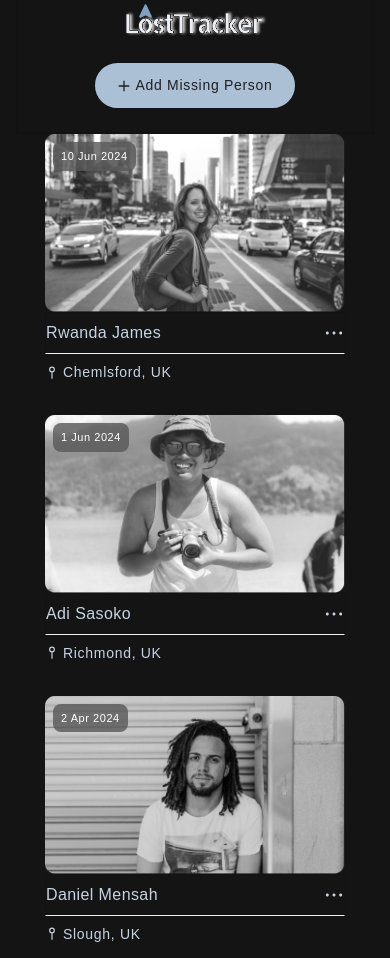
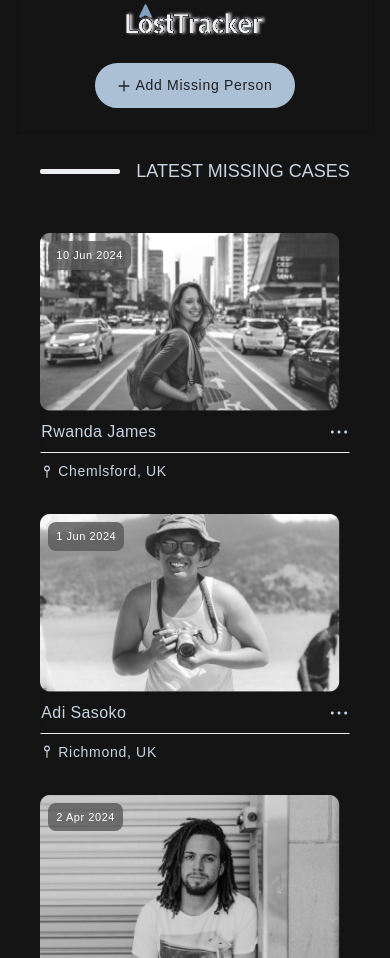
Before and after one commit to joujou144/missing-persons-homepage, a Next.js app: page / in a window 390 px wide. Shown: the part 2780-3738 px from the top of the page. Built offline with nearby package versions, Linux system fonts and the light colour scheme; a web font is replaced by a local one.

Commit message:
fix why component layout

```diff
--- a/app/Why.tsx
+++ b/app/Why.tsx
@@ -20,8 +20,8 @@ const Why = () => {
   return (
     <section id="why" className="xl-container relative pt-[5.5rem]">
       <div className="max-container">
-        <div className="mx-4 lg:flex lg:justify-between xl:gap-10">
-          <div className="lg:w-[40%] xl:w-1/2 border-2 flex flex-col gap-6 lg:justify-between">
+        <div className="mx-4 lg:flex lg:gap-6 lg:items-start xl:gap-10">
+          <div className="lg:w-1/2 border-2 flex flex-col gap-6 lg:justify-between">
             <div className=" bg-slate-300 rounded-xl p-6 flex flex-col text-dark-100">
               <Heading variant="header-dark" label="the reason" />
 
@@ -46,7 +46,7 @@ const Why = () => {
 
           <MissingPersons
             missing={persons}
-            className="lg:w-[55%] xl:w-1/2 order-first md:my-6 lg:my-0"
+            className="lg:w-1/2 order-first py-6 min-[900px]:py-0"
           />
         </div>
         <p className="text-center capitalize bold-content mt-6 mb-10 text-primary-700">
--- a/components/MissingPersons.tsx
+++ b/components/MissingPersons.tsx
@@ -3,6 +3,7 @@ import Image from "next/image";
 import { PersonProps } from "@/constant";
 import { GrLocationPin } from "react-icons/gr";
 import { RxDotsHorizontal } from "react-icons/rx";
+import Heading from "./Heading";
 
 type MissingPersonProps = {
   missing: PersonProps[];
@@ -12,6 +13,12 @@ type MissingPersonProps = {
 const MissingPersons = ({ missing, className }: MissingPersonProps) => {
   return (
     <div className={`${className} grid place-content-center`}>
+      <Heading
+        variant="header-light"
+        label="latest missing cases"
+        className="lg:hidden pb-8 min-[800px]:pt-6 lg:py-0"
+      />
+
       <ul className="w-full grid gap-6 grid-cols-1 md:grid-cols-2 min-[850px]:grid-cols-3 lg:grid-cols-2">
         {missing.map(({ name, imageSrc, location, createdAt }) => (
           <li key={name} className="relative content-font">
@@ -20,7 +27,7 @@ const MissingPersons = ({ missing, className }: MissingPersonProps) => {
               alt={name}
               width={300}
               height={50}
-              className="flex-1 h-auto w-[300px] md:w-[250px] xl:w-[290px] image-grayscale"
+              className="flex-1 h-auto w-[300px] image-grayscale"
             />
             <DatePill createdAt={createdAt} />
             <div className="flexBetween py-2 border-[1px] border-b-gray-10">
```
